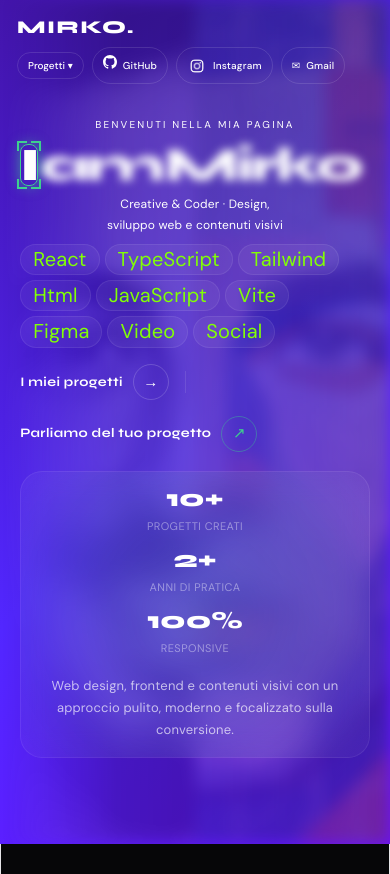
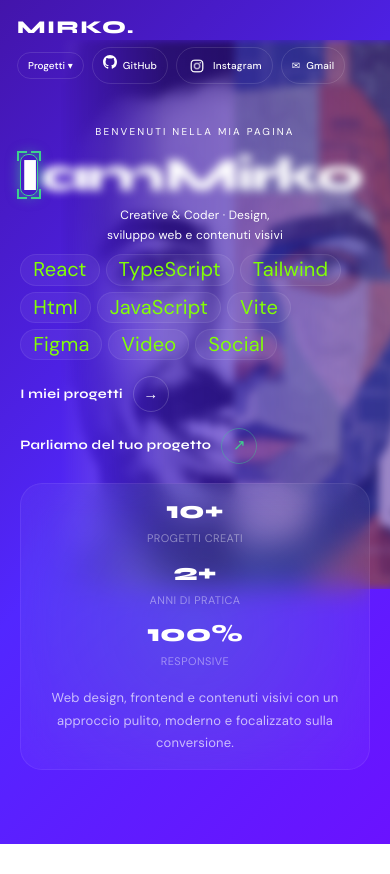
Before and after one commit to mirko77-web/mio-sito-personale, a React (Vite) app: page / in a window 390 px wide. After the commit the page ends 844 px from the top, so only its background shows below. Built offline with nearby package versions, Linux system fonts and the light colour scheme; grey boxes are pictures that could not be loaded.

Commit message:
sistemato mobile

```diff
--- a/src/App.css
+++ b/src/App.css
@@ -412,7 +412,16 @@ body.menu-open {
   }
 
   .hero {
-    padding: 0.6rem 1.2rem 1rem;
+    padding: 1rem 1.2rem 2rem;
+    min-height: auto;
+  }
+
+  .hero-text {
+    max-width: 100%;
+  }
+
+  .welcome-text {
+    margin-bottom: 0.7rem;
   }
 
   .focus-word {
@@ -424,13 +433,35 @@ body.menu-open {
   }
 
   .bg-image-right {
-    width: 100vw;
-    right: 0;
-    opacity: 0.4;
+    width: 90vw;
+    right: -20px;
+    top: 40px;
+    height: 65vh;
+    opacity: 0.7;
+    filter: blur(4px) brightness(0.75) saturate(1.1);
+  }
+
+  .photo-wrap {
+    width: 160px;
+    height: 210px;
+    margin-bottom: 0.6rem;
+  }
+
+  .skills-row {
+    gap: 6px;
+  }
+
+  .cta-row {
+    flex-direction: column;
+    align-items: flex-start;
+  }
+
+  .btn-divider {
+    display: none;
   }
 
   .projects-section {
-    top: 64px;
+    margin-top: 0.8rem;
   }
 }
 
```
